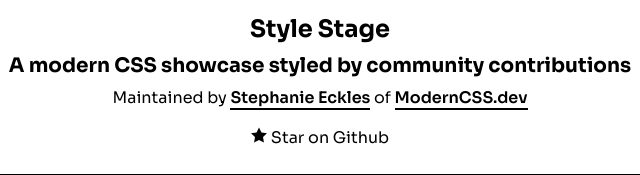
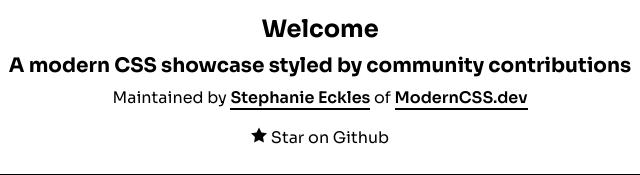
Before and after one commit to luchez/lucianodiaz.com, a plain HTML site: page index.html in a window 1280 px wide. Shown: the top 175 px of the page, 320-960 px from the left. Drawn offline with Linux system fonts and the light colour scheme.

Commit message:
Update index.html

```diff
--- a/index.html
+++ b/index.html
@@ -11,7 +11,7 @@
 <a href="#main" class="skip-link">Skip to main content</a>
 <header>
 	<div class="container">
-		<h1>Style Stage</h1>
+		<h1>Welcome</h1>
 		<h2>A modern CSS showcase styled by community contributions</h2>
 		<p>
 			Maintained by <a href="https://twitter.com/5t3ph">Stephanie Eckles</a> of
```
